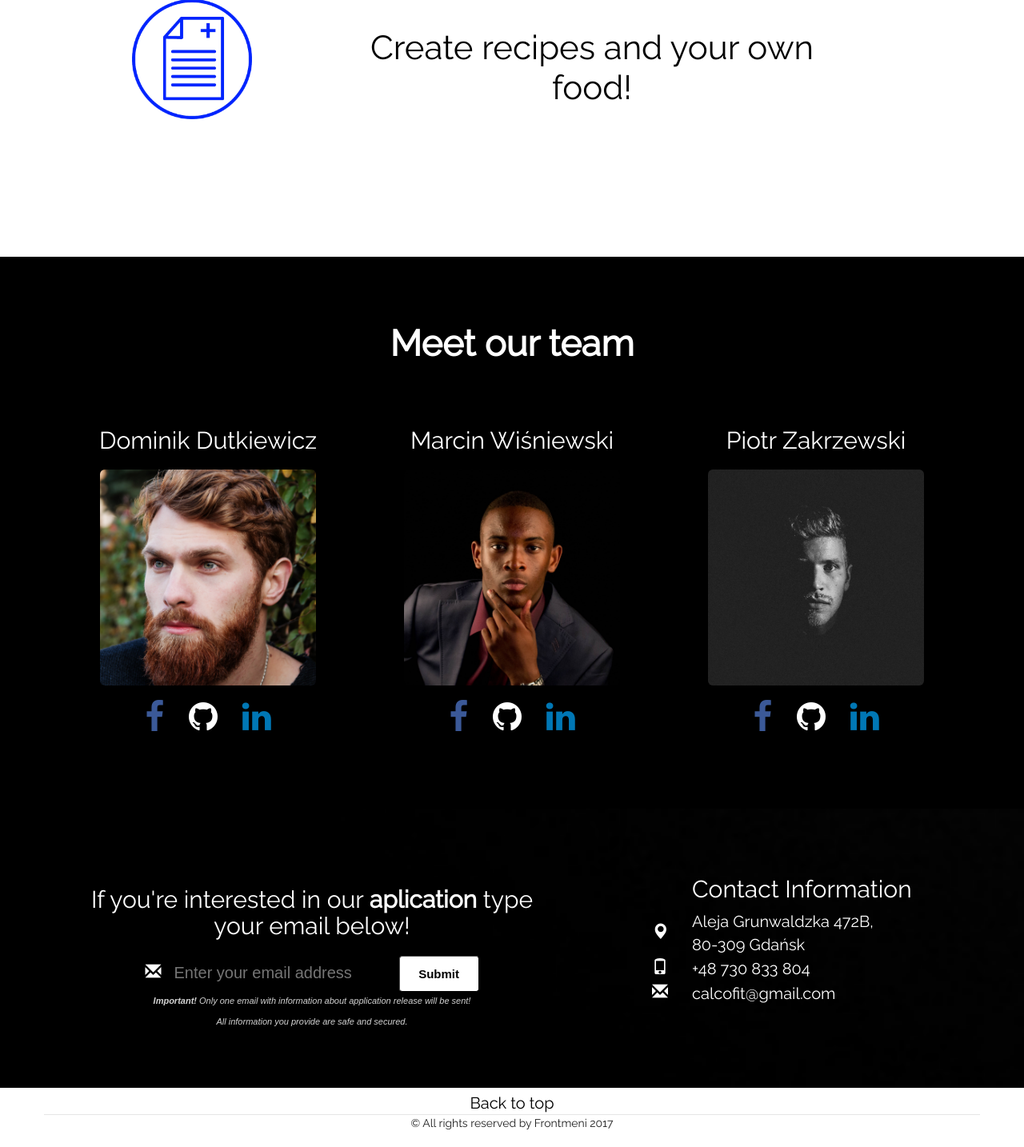
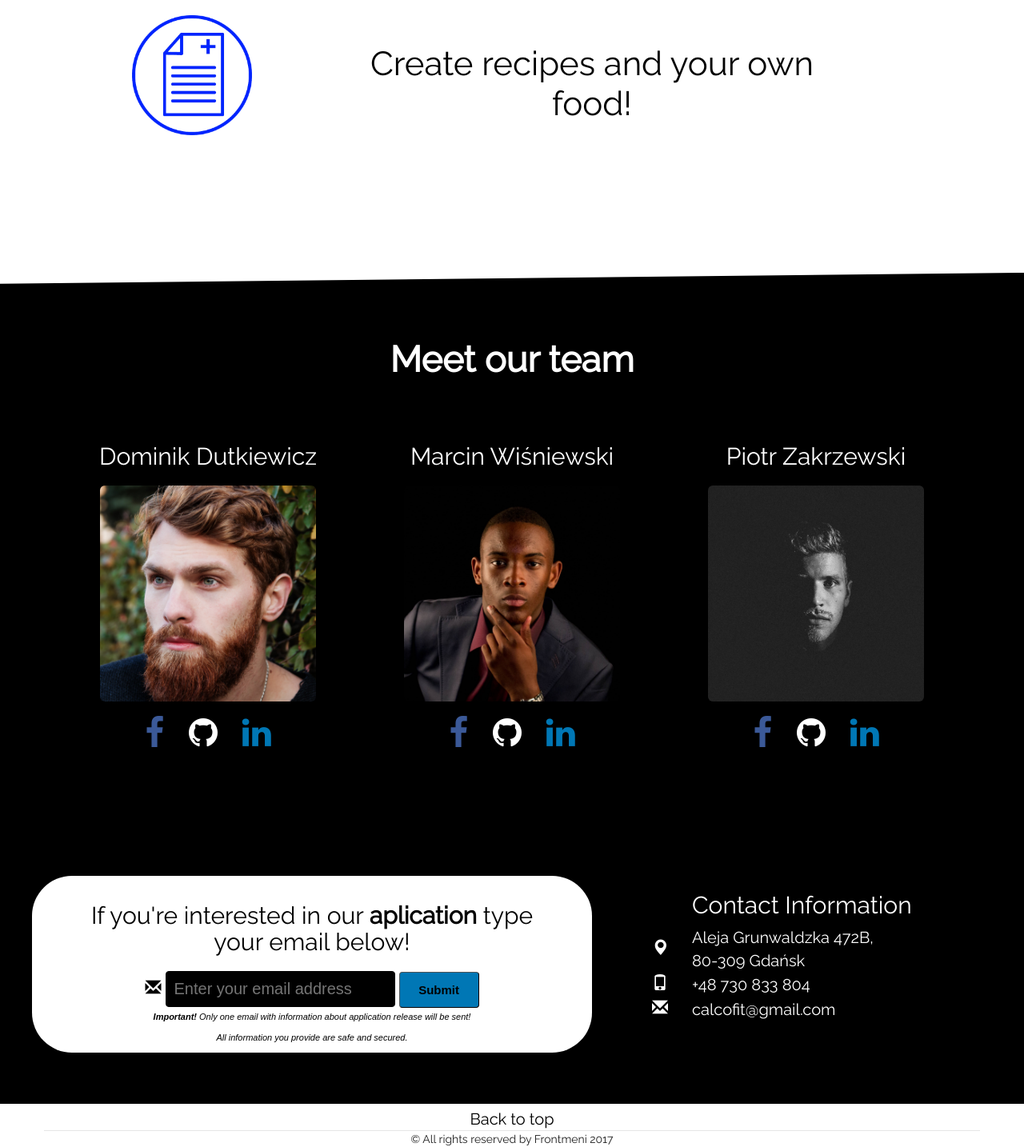
Before and after one commit to zakrza59/jfdd8-frontmeni, a PHP site: page / in a window 1280 px wide. Shown: the part 3349-4783 px from the top of the page at 80% size. Before the commit the page ends 4762 px from the top, so only its background shows below. Run offline with PHP 8.4, Linux system fonts and the light colour scheme.

Commit message:
poprawka kontakt

```diff
--- a/css/main.css
+++ b/css/main.css
@@ -29,7 +29,7 @@ body{
     color: rgb(0, 0, 0);
 }
 .navbar-default .navbar-nav>li>a:hover {
-    color: #00ffff;
+    color: #2f83ff;
 }
 .nav>li>a {
     padding:15px 10px;
@@ -83,6 +83,8 @@ header {
     color: white;
     background: #000000;
     padding: 5% 0;
+    -webkit-clip-path: polygon(0 2%, 100% 0, 100% 100%, 0 100%);
+    clip-path: polygon(0 2%, 100% 0, 100% 100%, 0 100%);
 }
 
 .members-photos {
@@ -116,7 +118,7 @@ footer{
 }
 
 .email-icon {
-    color: white;
+    color: #000000;
 }
 
 .email-label input {
@@ -134,6 +136,7 @@ footer{
     margin: 0 auto;
     max-width: 1200px;
     padding: 5% 0;
+
 }
 
 .form>div, .form>aside {
@@ -143,12 +146,15 @@ footer{
 .left-container {
     text-align: center;
     font-size: 20px;
+    background: #ffffff;
+    border-radius: 50px;
+;
 }
 
 .message-header {
     font-size: 30px;
     max-width: 600px;
-    color: white;
+    color: #000000;
     padding: 0;
     margin: 0 0 20px;
     display: inline-block;
@@ -156,6 +162,7 @@ footer{
 
 .contact-section {
     padding: 0;
+    background: black;
 }
 
 .contact-info h4 {
@@ -207,11 +214,11 @@ footer{
     font-size: 11px;
     font-style: italic;
     font-family: arial, serif;
-    color: lightgray;
+    color: #000000;
 }
 
 .submit-button {
-    background: white;
+    background: #0077b5;
     color: black;
     border: 1px outset black;
     height: 45px;
@@ -311,9 +318,9 @@ max-width: 1200px;
 }
 
 .article {
-    background-image: url("../backgrounds-image.jpg");
-    background-repeat: no-repeat;
-    background-size: cover;
+    /*background-image: url("../backgrounds-image.jpg");*/
+    /*background-repeat: no-repeat;*/
+    /*background-size: cover;*/
     font-family: "Raleway", sans-serif;
 }
 
@@ -360,6 +367,8 @@ h3 {
 #niewiem {
     background: black;
     padding: 5% 0;
+    -webkit-clip-path: polygon(0 0, 100% 6%, 100% 100%, 0 94%);
+    clip-path: polygon(0 0, 100% 6%, 100% 100%, 0 94%);
 }
 
 .starter-template {
--- a/index.html
+++ b/index.html
@@ -83,6 +83,7 @@
                 ac magna id tortor rhoncus tincidunt. Donec ut nulla quam. Morbi ante libero, condimentum sit amet
                 varius vel, tincidunt ut erat. Fusce consequat sem sed purus porttitor, consectetur tincidunt nibh
                 tincidunt.</p>
+            <a href="#druzyna">ZAPISZ MNIE!</a>
         </div>
 
     </div>
@@ -95,7 +96,7 @@
                 <h2>With our <strong>aplication</strong> you have access to many awesome functions!</h2>
             </div>
             <div class="row product-details-height ">
-                <div class="col-md-4 col-xs-12 center"><img src="png/APPLE.png" alt="apple image"></div>
+                <div class="col-md-4 col-xs-12 center img"><img src="png/APPLE.png" alt="apple image"></div>
                 <div class="col-md-6 col-xs-12 left">
                     <span>Check nutritional values for foods and products!</span>
                 </div>
```
